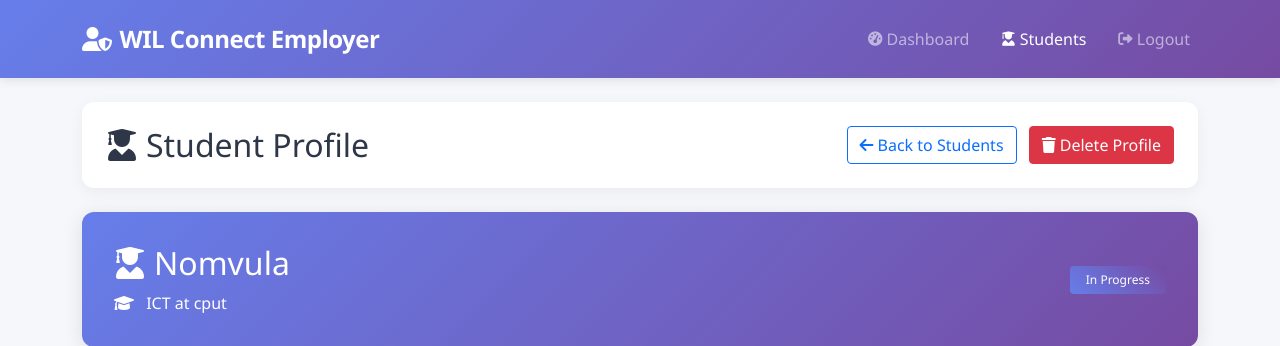
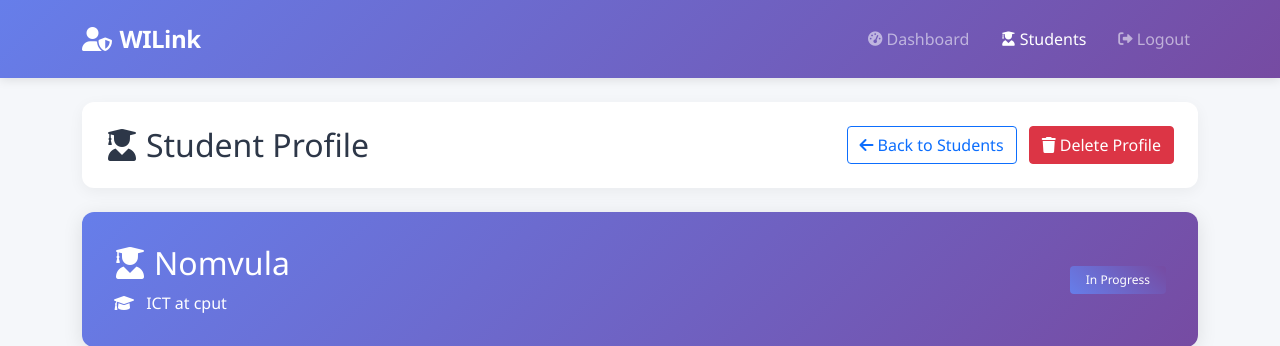
Before and after one commit to Bongoeh/Resume_Main., a Flask app: page /employer/profile/3 in a window 1280 px wide. Shown: the top 346 px of the page. Run offline with Flask 3, Linux system fonts and the light colour scheme; a user stored in the database is signed in.

Commit message:
Update navbar brand name from 'WIL Connect Employer' to 'WILink'

```diff
--- a/templates/employer/view_profile.html
+++ b/templates/employer/view_profile.html
@@ -160,7 +160,7 @@
     <nav class="navbar navbar-expand-lg navbar-dark admin-navbar">
         <div class="container">
             <a class="navbar-brand" href="{{ url_for('employer_dashboard') }}">
-                <i class="fas fa-user-shield me-2"></i>WIL Connect Employer
+                <i class="fas fa-user-shield me-2"></i>WILink
             </a>
             <button class="navbar-toggler" type="button" data-bs-toggle="collapse" data-bs-target="#adminNavbar">
                 <span class="navbar-toggler-icon"></span>
```
